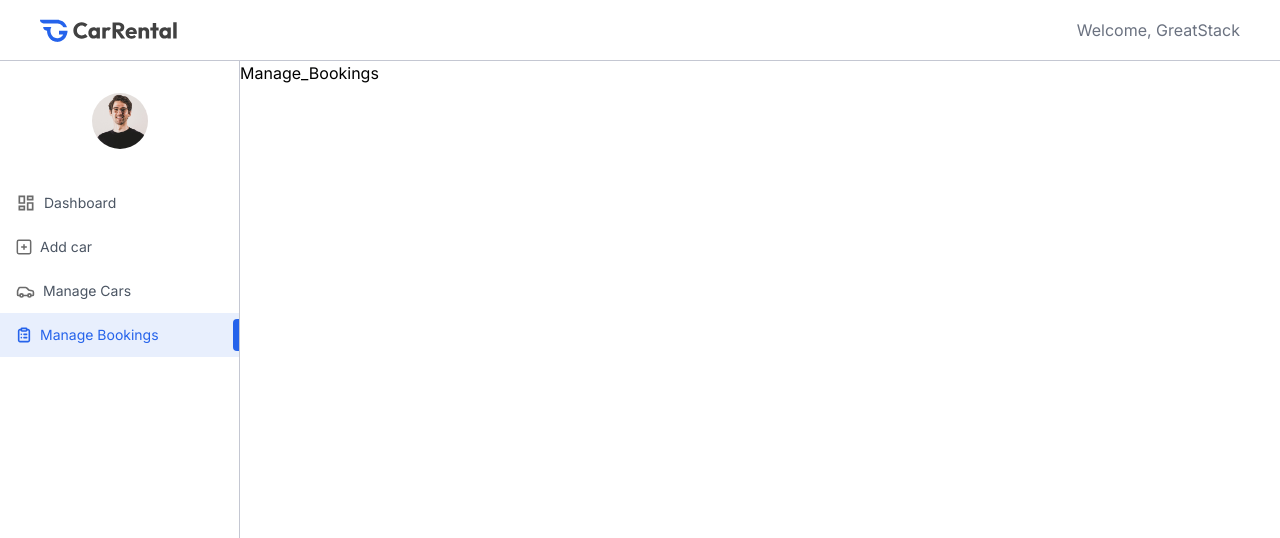
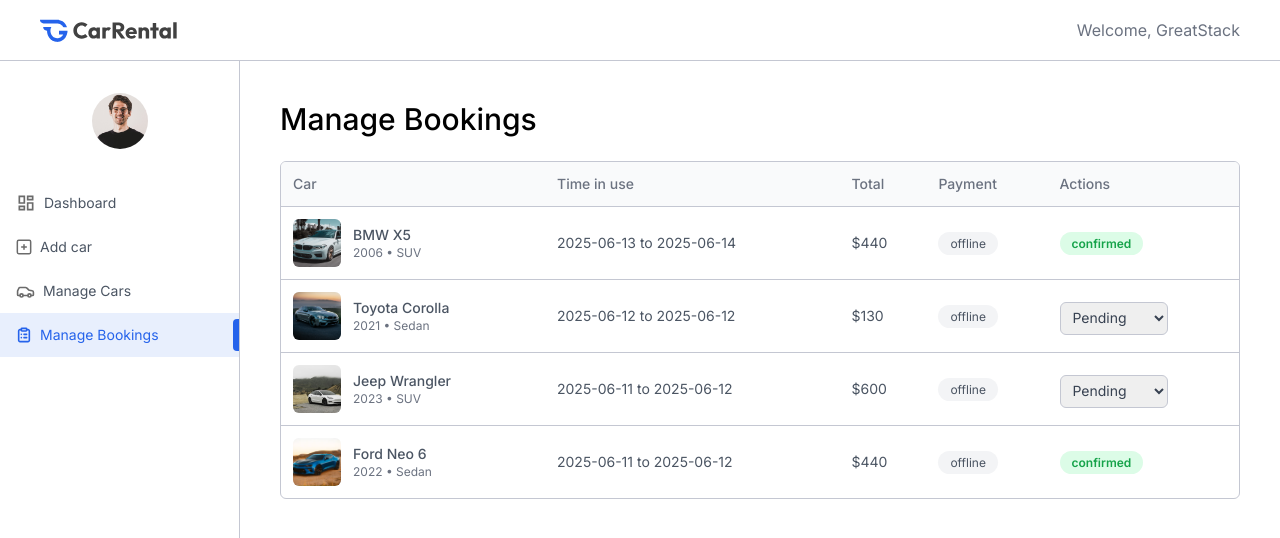
Before and after one commit to TejasVaradaraj/Car_Rental_Website, a React (Vite) app: page /owner/manage-bookings in a window 1280 px wide. Shown: the top 538 px of the page. Built offline with nearby package versions, Linux system fonts and the light colour scheme; the HTML template or start-up script is replaced by a standard one.

Commit message:
Finished Admin Page(Dashboard, Add car, Manage Cars and Manage Bookings)

```diff
--- a/src/pages/owner/Manage_Bookings.jsx
+++ b/src/pages/owner/Manage_Bookings.jsx
@@ -1,8 +1,86 @@
-import React from 'react'
+import React, { useEffect, useState } from 'react'
+import { dummyMyBookingsData } from '../../assets/assets.js'
+import Title from '../../components/owner/Title'
 
 const Manage_Bookings = () => {
+  const currency = import.meta.env.VITE_CURRENCY || '$'
+  const [bookings, setBookings] = useState([])
+
+  const fetchOwnerBookings = async () => {
+    setBookings(dummyMyBookingsData)
+  }
+
+  useEffect(() => {
+    fetchOwnerBookings()
+  }, [])
+
   return (
-    <div>Manage_Bookings</div>
+    <div className='px-4 pt-10 md:px-10 w-full'>
+      <Title title="Manage Bookings" subtitle="Track all customer bookings, approve or cancel requests, and manage booking statuses" />
+
+      <div className='max-w-6xl w-full rounded-md overflow-hidden border border-borderColor mt-6'>
+        <table className='w-full border-collapse text-left text-sm text-gray-600'>
+          <thead className='bg-gray-50 text-gray-500'>
+            <tr>
+              <th className="p-3 font-medium">Car</th>
+              <th className="p-3 font-medium max-md:hidden">Time in use</th>
+              <th className="p-3 font-medium">Total</th>
+              <th className="p-3 font-medium max-md:hidden">Payment</th>
+              <th className="p-3 font-medium">Actions</th>
+            </tr>
+          </thead>
+          <tbody>
+            {bookings.map((booking, index) => (
+              <tr key={index} className='border-t border-borderColor'>
+                <td className='p-3'>
+                  <div className='flex items-center gap-3'>
+                    <img src={booking.car.image} alt="" className='h-12 w-12 aspect-square rounded-md object-cover' />
+                    <div>
+                      <p className='font-medium'>{booking.car.brand} {booking.car.model}</p>
+                      <p className='text-xs text-gray-500 max-md:hidden'>{booking.car.year} • {booking.car.category}</p>
+                    </div>
+                  </div>
+                </td>
+
+                <td className='p-3 max-md:hidden'>
+                  {(booking.pickupDate?.split('T')[0] || '—')} to {(booking.returnDate?.split('T')[0] || '—')}
+                </td>
+
+                <td className='p-3'>{currency}{booking.price}</td>
+
+                <td className='p-3 max-md:hidden'>
+                  <span className='bg-gray-100 px-3 py-1 rounded-full text-xs'>offline</span>
+                </td>
+
+                <td className='p-3'>
+                  {booking.status === 'pending' ? (
+                    <select
+                      value={booking.status}
+                      className='px-2 py-1.5 mt-1 text-gray-700 border border-borderColor rounded-md outline-none'
+                      onChange={() => {}}
+                    >
+                      <option value="pending">Pending</option>
+                      <option value="cancelled">Cancelled</option>
+                      <option value="confirmed">Confirmed</option>
+                    </select>
+                  ) : (
+                    <span
+                      className={`px-3 py-1 rounded-full text-xs font-semibold ${
+                        booking.status === 'confirmed'
+                          ? 'bg-green-100 text-green-600'
+                          : 'bg-red-100 text-red-600'
+                      }`}
+                    >
+                      {booking.status}
+                    </span>
+                  )}
+                </td>
+              </tr>
+            ))}
+          </tbody>
+        </table>
+      </div>
+    </div>
   )
 }
 
```
